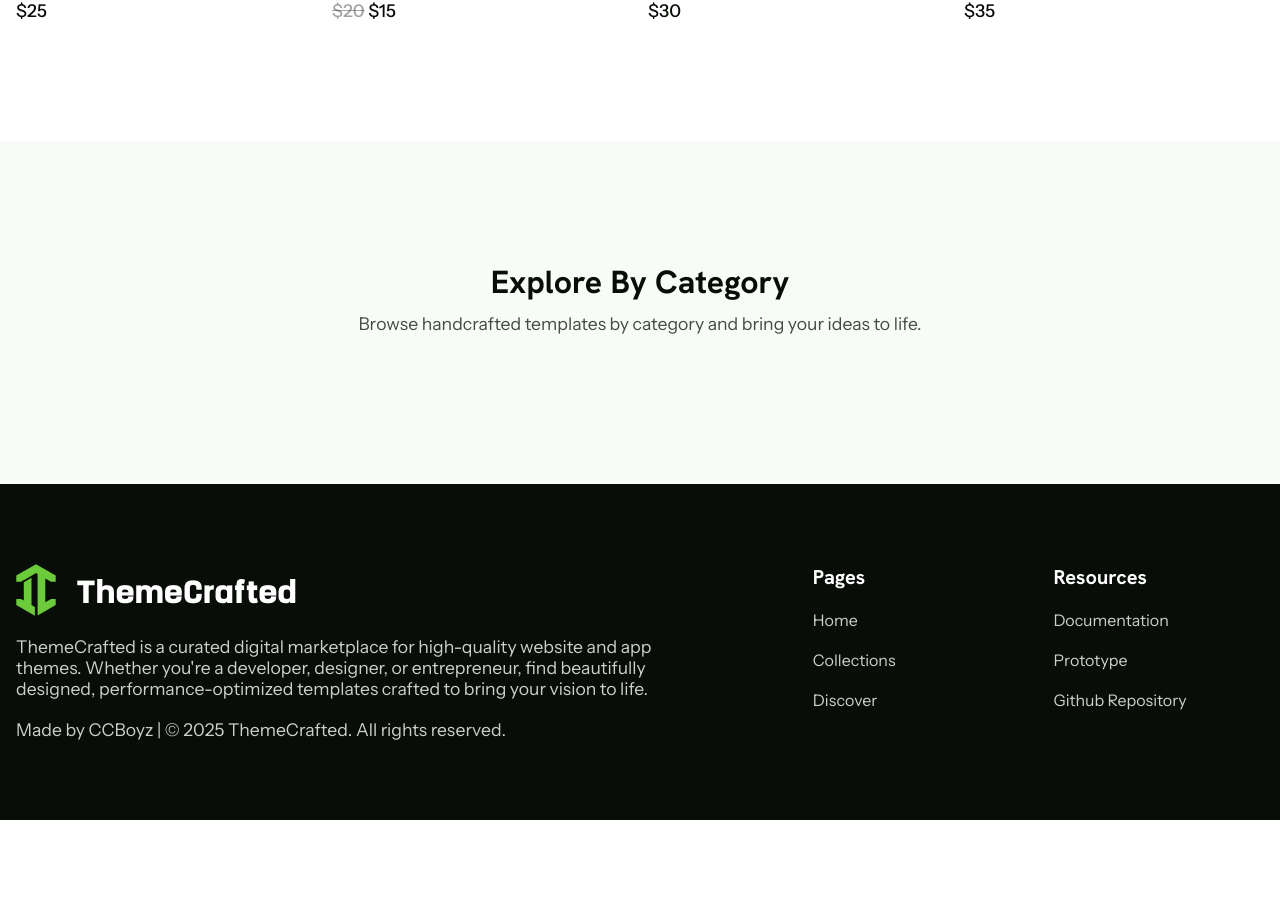
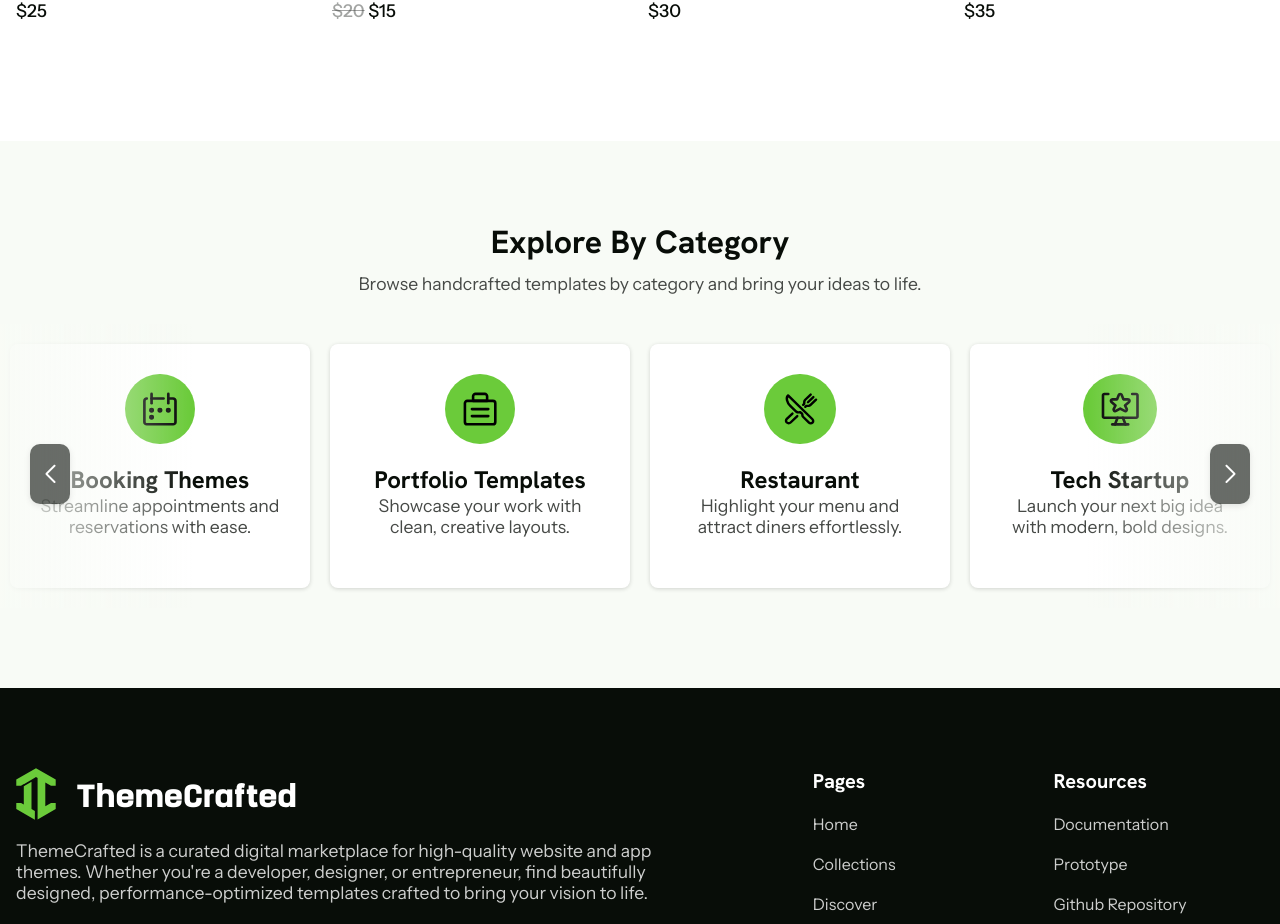
Before and after one commit to GabrielAsis/ThemeCrafted, a React (Vite) app: page /collections in a window 1280 px wide. Shown: the part 1198-2122 px from the top of the page. Before the commit the page ends 2018 px from the top, so only its background shows below. Built offline with nearby package versions, Linux system fonts and the light colour scheme.

Commit message:
Created Explore by Category Section
Added Explore by Category section for the Collections page

Will start working on the Testimonial section for the Collections page and then start working on the Backend

```diff
--- a/src/components/collections category/CollectionsCategory.jsx
+++ b/src/components/collections category/CollectionsCategory.jsx
@@ -3,9 +3,13 @@ import './CollectionsCategory.scss'
 
 // swiper import
 import { Swiper, SwiperSlide } from 'swiper/react';
-import { Navigation } from 'swiper/modules';
+import { Navigation, Autoplay } from 'swiper/modules';
 import 'swiper/css';
 import 'swiper/css/navigation';
+import 'swiper/css/autoplay';
+
+import { categories } from '../../data'
+import { Link } from 'react-router-dom';
 
 const CollectionsCategory = () => {
   return (
@@ -16,7 +20,48 @@ const CollectionsCategory = () => {
           <p>Browse handcrafted templates by category and bring your ideas to life.</p>
         </div>
         <div className="category-slider">
-
+        <Swiper
+            modules={[Navigation, Autoplay]}
+            navigation={true}
+            speed={1200}
+            loop={true}
+            autoplay={{
+              delay: 3000,
+              disableOnInteraction: false,
+              pauseOnMouseEnter: true,
+            }}
+            breakpoints={{
+              640: {
+                slidesPerView: 2,
+                spaceBetween: 12,
+              },
+              768: {
+                slidesPerView: 3,
+                spaceBetween: 15,
+              },
+              1024: {
+                slidesPerView: 4,
+                spaceBetween: 20,
+              },
+            }}
+            className="mySwiper"
+          >
+            <div className="fade-right"></div>
+            <div className="fade-left"></div>
+            {categories.map((category) => (
+              <SwiperSlide key={category.id}>
+                <Link className="category-slider-card" to="#">
+                  <div className="icon">
+                    <img src={category.svg}/>
+                  </div>
+                  <div className="details">
+                    <h3>{category.title}</h3>
+                    <p>{category.desc}</p>
+                  </div>
+                </Link>
+              </SwiperSlide>
+            ))}
+          </Swiper>
         </div>
       </div>
     </div>
--- a/src/components/collections category/CollectionsCategory.scss
+++ b/src/components/collections category/CollectionsCategory.scss
@@ -3,9 +3,10 @@
   display: flex;
   justify-content: center;
   align-items: center;
-  padding: 120px 0px;
+  padding: 80px 0px;
   position: relative;
   overflow: hidden;
+
   .container{
     width: 100%;
     display: flex;
@@ -19,6 +20,132 @@
       display: flex;
       flex-direction: column;
       gap: 10px;
+      padding: 0px 16px;
+    }
+
+    .category-slider {
+      width: 100%;
+      position: relative;
+
+
+      .swiper {
+        width: 100%;
+        padding: 20px 10px;
+
+        .fade-right,
+        .fade-left {
+          content: "";
+          position: absolute;
+          top: 0;
+          width: 15%;
+          height: 100%;
+          z-index: 1; // Higher than slides but lower than navigation buttons
+          pointer-events: none; // Allows clicking through the fade
+        }
+
+        .fade-left {
+          left: 0px;
+          background: linear-gradient(to right, rgba(var(--off-white-color), 0.9), transparent);
+        }
+
+        .fade-right {
+          right: 0px;
+          background: linear-gradient(to left, rgba(var(--off-white-color), 0.9), transparent);
+        }
+
+        .swiper-container {
+          height: auto;
+        }
+
+        .swiper-button-next,
+        .swiper-button-prev {
+          color: white;
+          background: rgba(var(--black-color), 0.6);
+          width: 40px;
+          border-radius: 10px;
+          height: 60px;
+          box-shadow: 0 2px 6px rgba(0, 0, 0, 0.1);
+          z-index: 3; // Ensure buttons are above the fade overlay
+
+          &:after {
+            font-size: 18px;
+            font-weight: bold;
+          }
+        }
+
+        .swiper-button-prev {
+          left: 30px;
+        }
+
+        .swiper-button-next {
+          right: 30px;
+        }
+      }
+
+      .swiper-wrapper {
+        align-items: stretch;
+        position: relative;
+
+      }
+
+      .swiper-slide {
+        height: auto;
+        display: flex;
+      }
+
+      .category-slider-card {
+        background: white;
+        border-radius: 8px;
+        overflow: hidden;
+        flex: 1;
+        transition: all 0.3s ease;
+        display: flex;
+        flex-direction: column;
+        justify-content: flex-start;
+        align-items: center;
+        gap: 20px;
+        padding: 30px;
+        text-align: center;
+        text-decoration: none !important;
+        box-shadow: rgba(0, 0, 0, 0.16) 0px 1px 4px;
+
+        @media (max-width: 1025px) {
+          gap: 10px;
+        }
+
+        &:hover {
+          transform: translateY(-5px);
+          box-shadow: rgba(149, 157, 165, 0.2) 0px 8px 24px;
+        }
+
+        .icon {
+          width: auto;
+          height: 70px;
+          overflow: hidden;
+          background-color: rgba(var(--primary-color));
+          padding: 18px;
+          border-radius: 100%;
+
+          img {
+            width: 100%;
+            height: 100%;
+            object-fit: cover;
+            transition: transform 0.5s ease;
+
+            &:hover {
+              transform: scale(1.05);
+            }
+          }
+        }
+
+        .details {
+          flex: 1;
+          display: flex;
+          flex-direction: column;
+          justify-content: flex-start;
+          width: 100%;
+        }
+      }
     }
   }
 }
--- a/src/data.js
+++ b/src/data.js
@@ -224,3 +224,7 @@ export const heroSlides = [
     img: slide4,
   },
 ]
+
+export const testimonials = [
+
+]
```
Also changed, not shown: src/components/categories section/Categories.jsx (line endings or trailing spaces).
